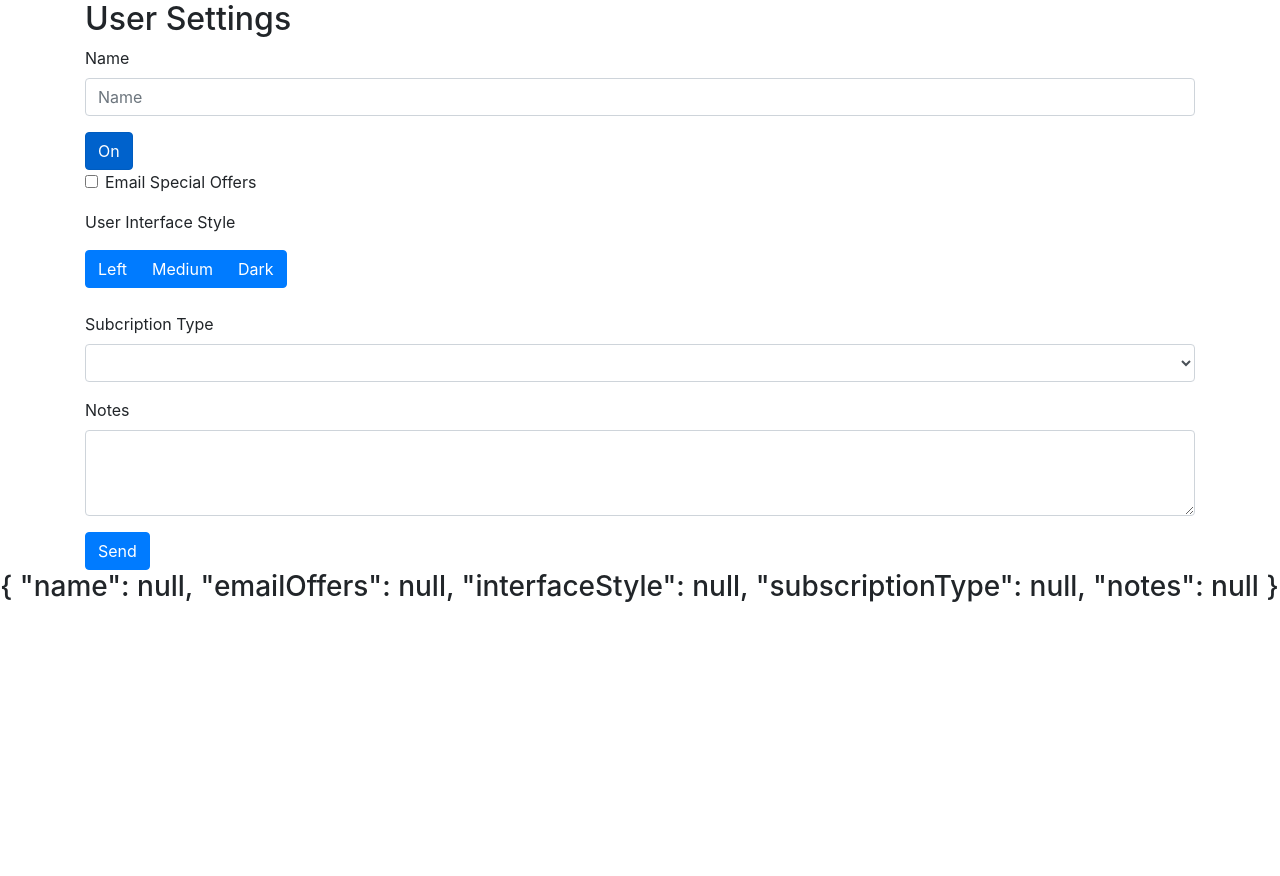
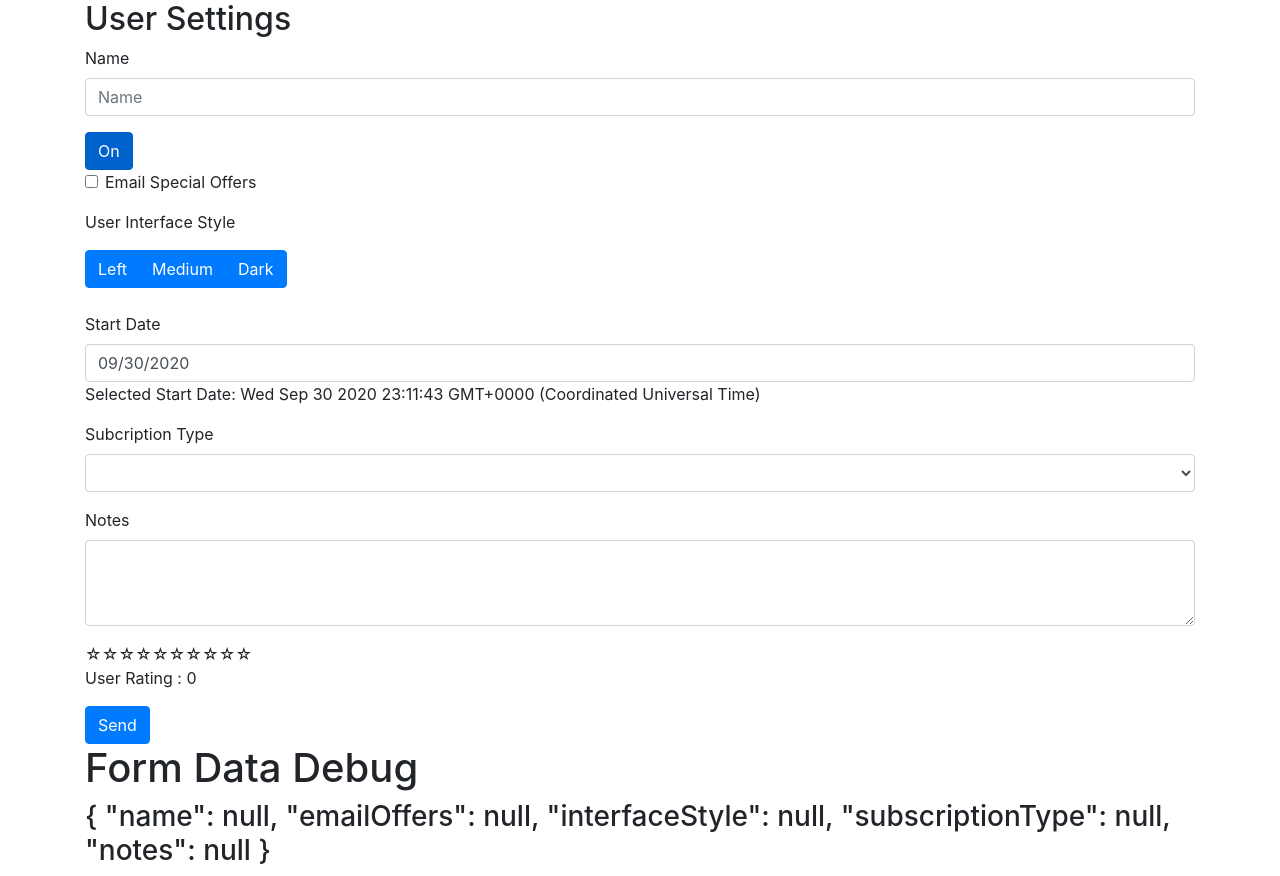
Before and after one commit to chethandb/angular-forms-demo, an Angular app: page / in a window 1280 px wide. Before the commit the page ends 800 px from the top, so only its background shows below. Built offline with nearby package versions, Linux system fonts and the light colour scheme.

Commit message:
to add a datepicker and rating component

```diff
--- a/angular.json
+++ b/angular.json
@@ -24,6 +24,7 @@
               "src/assets"
             ],
             "styles": [
+              "node_modules/ngx-bootstrap/datepicker/bs-datepicker.css",
               "node_modules/bootstrap/dist/css/bootstrap.min.css",
               "src/styles.css"
             ],
--- a/package.json
+++ b/package.json
@@ -11,7 +11,7 @@
   },
   "private": true,
   "dependencies": {
-    "@angular/animations": "~10.1.3",
+    "@angular/animations": "^10.1.4",
     "@angular/common": "~10.1.3",
     "@angular/compiler": "~10.1.3",
     "@angular/core": "~10.1.3",
--- a/src/app/app.module.ts
+++ b/src/app/app.module.ts
@@ -5,6 +5,9 @@
 import { AppComponent } from './app.component';
 import { UserSettingsFormComponent } from './user-settings-form/user-settings-form.component';
 import { ButtonsModule } from 'ngx-bootstrap/buttons';
+import { BsDatepickerModule } from 'ngx-bootstrap/datepicker';
+import { BrowserAnimationsModule } from '@angular/platform-browser/animations';
+import { RatingModule } from 'ngx-bootstrap/rating';
 
 @NgModule({
   declarations: [
@@ -15,7 +18,10 @@
     BrowserModule,
     FormsModule,
     HttpClientModule,
-    ButtonsModule
+    ButtonsModule.forRoot(),
+    BsDatepickerModule.forRoot(),
+    BrowserAnimationsModule,
+    RatingModule.forRoot()
   ],
   providers: [],
   bootstrap: [AppComponent]
--- a/src/app/user-settings-form/user-settings-form.component.html
+++ b/src/app/user-settings-form/user-settings-form.component.html
@@ -36,6 +36,15 @@
         </div>
 
         <div class="form-group">
+            <label for="startDate">Start Date</label>
+            <input type="text" placeholder="Start Date" class="form-control" [(ngModel)]="startDate" name="startDate"
+                id="startDate" bsDatepicker>
+            <div>
+                Selected Start Date: {{ startDate }}
+            </div>
+        </div>
+
+        <div class="form-group">
             <label for="subscriptionType">Subcription Type</label>
             <select class="form-control" id="subscriptionType" name="subscriptionType"
                 [(ngModel)]="userSettings.subscriptionType">
@@ -50,6 +59,15 @@
             <textarea id="notes" name="notes" class="form-control" rows="3" [(ngModel)]="userSettings.notes"></textarea>
         </div>
 
+        <div class="form-group">
+            <rating [(ngModel)]="userRating" [max]="maxRating" [readonly]="isReadonly" name="userRating"
+                [titles]="['one','two','three']">
+            </rating>
+            <div>
+                User Rating : {{ userRating }}
+            </div>
+        </div>
+
         <div [hidden]="!postError" class="alert alert-danger">
             {{ postErrorMessage }}
         </div>
@@ -57,4 +75,7 @@
     </form>
 </div>
 
-<h3>{{ originalUserSettings | json }}</h3>
+<div class="container">
+    <h1>Form Data Debug</h1>
+    <h3>{{ originalUserSettings | json }}</h3>
+</div>
--- a/src/app/user-settings-form/user-settings-form.component.ts
+++ b/src/app/user-settings-form/user-settings-form.component.ts
@@ -20,8 +20,11 @@
     notes: null
   };
 
+  isReadonly = false;
+  userRating = 0;
+  maxRating = 10;
   singleModel = "On";
-
+  startDate: Date;
   userSettings: UserSettings = { ...this.originalUserSettings };
   postError = false;
   postErrorMessage = '';
@@ -31,6 +34,8 @@
 
   ngOnInit() {
     this.subscriptionTypes = this.dataService.getSubscriptionTypes();
+
+    this.startDate = new Date();
   }
 
   onBlur(field: NgModel) {
```
Also changed, not shown: 1 other file (tests, documents, lock files or other folders).
